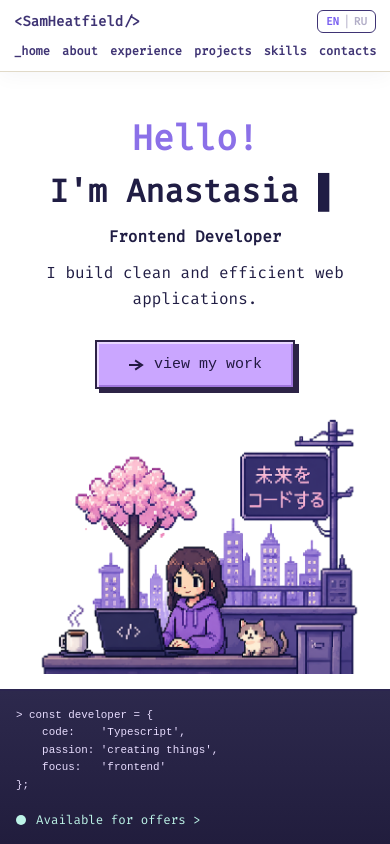
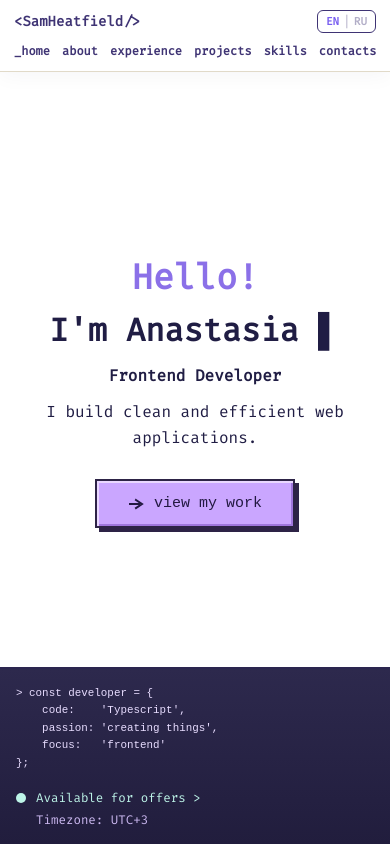
Before and after one commit to SamHeatfield1199/portfolio, a React (Vite) app: page / in a window 390 px wide. Shown: the top 844 px of the page. Built offline with nearby package versions, Linux system fonts and the light colour scheme.

Commit message:
fix timezone

```diff
--- a/src/components/Contact/Contact.scss
+++ b/src/components/Contact/Contact.scss
@@ -49,44 +49,59 @@
 
     &__form-wrapper {
         position: relative;
-        width: 100%;
-        max-width: 560px;
+        width: min(100%, 560px, calc(min(62svh, 560px) * 971 / 1220));
+        flex-shrink: 0;
+        margin-inline: auto;
     }
 
     &__frame {
         display: block;
         width: 100%;
-        max-height: min(62svh, 560px);
-        object-fit: contain;
+        height: auto;
     }
 
     &__form {
         position: absolute;
-        top: 50%;
-        left: 50%;
-        transform: translate(-50%, -50%);
-        width: min(70%, 390px);
-        gap: 10px;
+        inset: 12% 10% 8%;
+        display: flex;
+        flex-direction: column;
+        min-height: 0;
+
+        &-content {
+            display: flex;
+            flex-direction: column;
+            flex: 1;
+            min-height: 0;
+            gap: clamp(6px, 1vh, 10px);
+        }
 
         label {
             display: flex;
             flex-direction: column;
-            gap: 8px;
-            margin-bottom: 12px;
+            gap: clamp(4px, 0.7vh, 8px);
+            margin: 0;
+            min-width: 0;
 
             span {
-                font-size: 18px;
+                font-size: clamp(13px, 1.5vw, 18px);
                 font-weight: 600;
+            }
+
+            &:last-of-type {
+                flex: 1 1 auto;
+                min-height: 0;
             }
         }
 
         input,
         textarea {
             width: 100%;
-            padding: 10px 14px;
+            box-sizing: border-box;
+            padding: clamp(7px, 0.9vh, 10px) 12px;
             border: 1px solid #d7d2ea;
             border-radius: 8px;
             background: white;
+            color: $color-secondary;
             font: inherit;
             transition: .2s;
 
@@ -98,7 +113,17 @@
 
         textarea {
             resize: none;
-            min-height: 108px;
+            flex: 1 1 auto;
+            min-height: 56px;
+            height: 100%;
+        }
+
+        .pixel-button {
+            flex-shrink: 0;
+            width: min(100%, 200px);
+            margin-top: 4px;
+            padding: 10px 16px;
+            font-size: 12px;
         }
     }
 
@@ -169,7 +194,7 @@
         }
 
         &__form-wrapper {
-            max-width: 560px;
+            width: min(100%, 520px, calc(min(58svh, 520px) * 971 / 1220));
         }
 
         &__image {
@@ -185,7 +210,10 @@
 
 @media (height <=760px) and (width >900px) {
     .contact {
-        &__frame,
+        &__form-wrapper {
+            width: min(100%, 520px, calc(min(54svh, 520px) * 971 / 1220));
+        }
+
         &__image {
             max-height: 54svh;
         }
@@ -232,7 +260,7 @@
         padding: 32px 16px;
 
         &__form-wrapper {
-            max-width: 420px;
+            width: min(100%, 420px);
         }
 
         &__frame {
@@ -241,8 +269,11 @@
 
         &__form {
             position: static;
+            inset: auto;
             transform: none;
             width: 100%;
+            max-height: none;
+            overflow: visible;
             padding: 20px;
             border: 2px solid rgb(47 36 88 / 12%);
             border-radius: 8px;
@@ -251,6 +282,16 @@
 
             label span {
                 text-shadow: none;
+            }
+
+            textarea {
+                min-height: 96px;
+                height: auto;
+            }
+
+            .pixel-button {
+                padding: 14px 28px;
+                font-size: 15px;
             }
         }
 
--- a/src/components/Hero/Hero.scss
+++ b/src/components/Hero/Hero.scss
@@ -144,12 +144,25 @@
         }
 
         .hero-status {
-            display: inline-flex;
-            align-items: center;
+            display: flex;
+            flex-direction: column;
+            align-items: flex-end;
+            gap: 6px;
             color: #bdf4e8;
             font-size: 0.9rem;
             white-space: nowrap;
+        }
+
+        .hero-status__row {
+            display: inline-flex;
+            align-items: center;
             gap: 10px;
+        }
+
+        .hero-status__tz {
+            color: #cbb8f0;
+            font-size: 0.78rem;
+            padding-left: 20px;
         }
 
         .hero-status-dot {
@@ -172,9 +185,10 @@
 @media (width <=768px) {
     .hero {
         grid-template-columns: 1fr;
-        grid-template-rows: auto minmax(0, 1fr);
+        grid-template-rows: 1fr;
         align-items: center;
-        gap: 12px;
+        justify-items: center;
+        gap: 0;
         padding: 16px 16px 0;
         text-align: center;
 
@@ -185,15 +199,7 @@
         }
 
         &__image-wrap {
-            justify-content: center;
-        }
-
-        &__image {
-            width: auto;
-            max-width: min(100%, 420px);
-            object-position: bottom center;
-            margin-right: auto;
-            margin-left: auto;
+            display: none;
         }
 
         &__decoration {
@@ -211,6 +217,14 @@
             pre {
                 font-size: 0.76rem;
             }
+
+            .hero-status {
+                align-items: flex-start;
+            }
+
+            .hero-status__tz {
+                padding-left: 20px;
+            }
         }
     }
 }
@@ -227,10 +241,6 @@
         &__description {
             font-size: 1rem;
         }
-
-        &__image {
-            max-width: min(100%, 340px);
-        }
     }
 
     .hero {
--- a/src/components/Hero/Hero.tsx
+++ b/src/components/Hero/Hero.tsx
@@ -69,8 +69,11 @@ export default function Hero() {
 };`}
         </pre>
         <span className="hero-status">
-          <span className="hero-status-dot" />
-          {t('hero.available')} &gt;
+          <span className="hero-status__row">
+            <span className="hero-status-dot" />
+            {t('hero.available')} &gt;
+          </span>
+          <span className="hero-status__tz">{t('hero.timezone')}</span>
         </span>
       </div>
     </section>
--- a/src/i18n/locales/en.json
+++ b/src/i18n/locales/en.json
@@ -15,7 +15,8 @@
     "subtitle": "Frontend Developer",
     "description": "I build clean and efficient web applications.",
     "button": "View My Work",
-    "available": "Available for offers"
+    "available": "Available for offers",
+    "timezone": "Timezone: UTC+3"
   },
   "about": {
     "heading": "About me",
--- a/src/i18n/locales/ru.json
+++ b/src/i18n/locales/ru.json
@@ -15,7 +15,8 @@
     "subtitle": "Frontend Разработчик",
     "description": "Я создаю чистые и эффективные веб-приложения.",
     "button": "Мои работы",
-    "available": "Открыта для предложений"
+    "available": "Открыта для предложений",
+    "timezone": "Часовой пояс: UTC+3"
   },
   "about": {
     "heading": "Обо мне",
```
